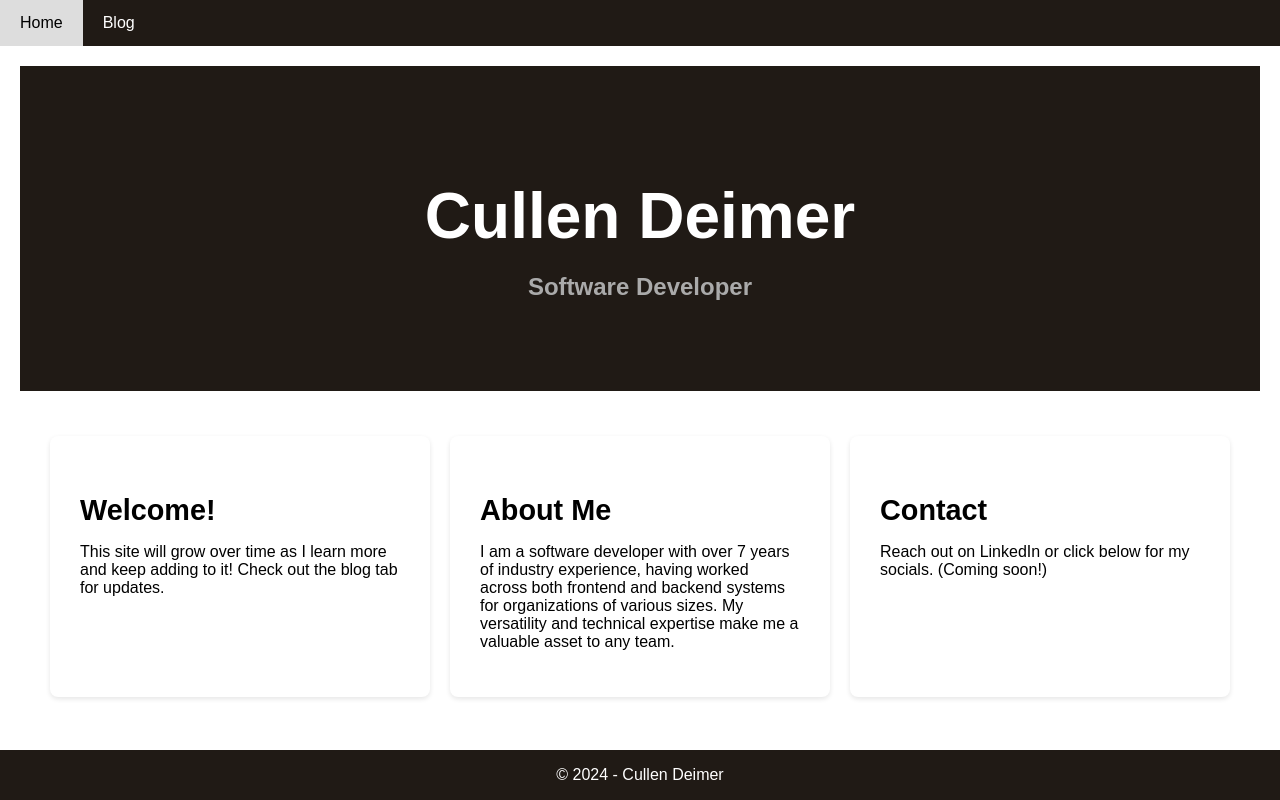
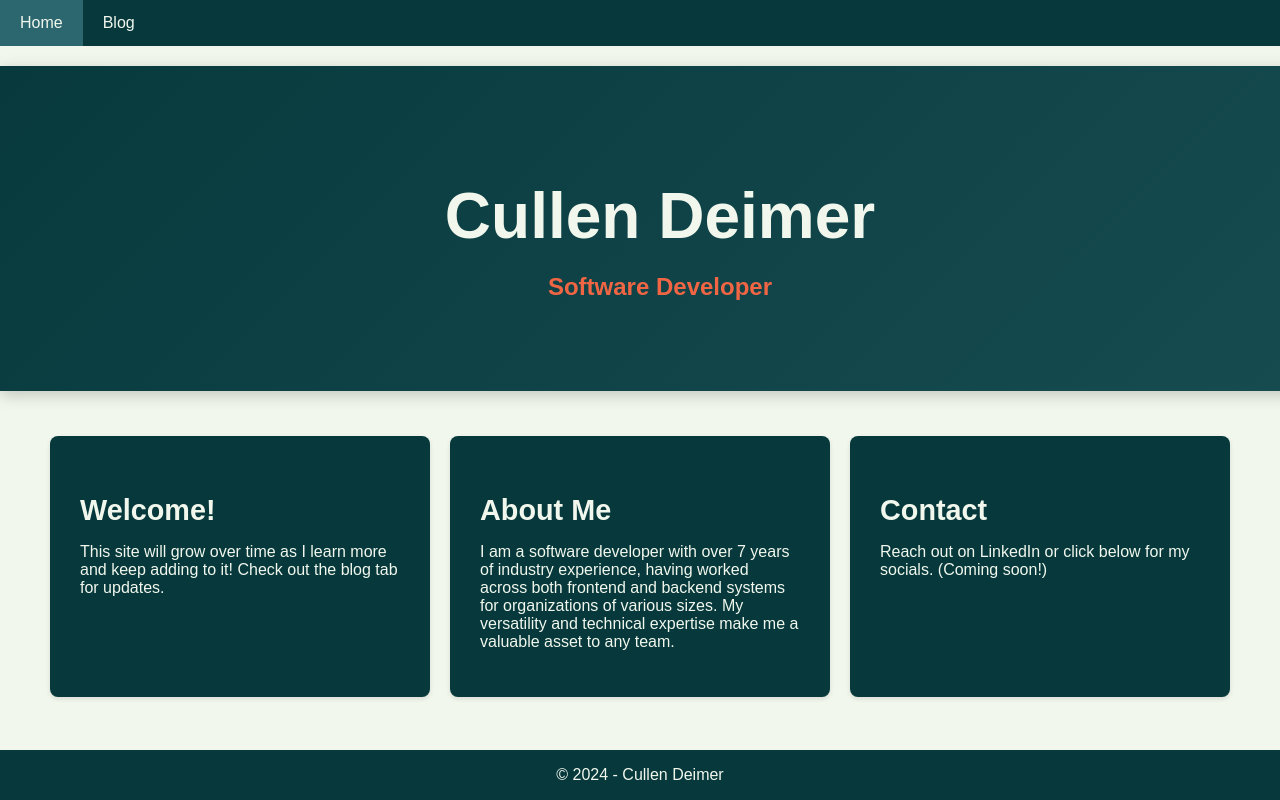
Before and after one commit to cdeimer/personal-site-2, a Django app: page / in a window 1280 px wide. Run offline with Django 5.2, Linux system fonts and the light colour scheme; parts of the project's set-up code (start-up, migrations or seed data) failed here and were passed over; some libraries are stand-ins or nearby versions.

Commit message:
css updates

```diff
--- a/django/static/css/home.css
+++ b/django/static/css/home.css
@@ -1,8 +1,19 @@
 .hero {
     text-align: center;
     padding: 70px 20px;
-    background-color: #201a15;
-    color: white;
+    border-radius: 0px;
+    background: linear-gradient(135deg, #07393c, #2C666E);
+    color: #F1F7ED;
+    box-shadow: 0 4px 15px rgba(0, 0, 0, 0.2);
+    background-size: 200% 200%;
+    position: relative;
+    width: 100vw; /* Take up the full width of the viewport including the margin */
+    margin-left: -20px; /* Adjust for the left margin */
+    background-attachment: fixed; /* Parallax effect */
+}
+
+body {
+    background: linear-gradient(135deg, #F1F7ED, #F1F7ED);
 }
 
 /* Main title styling */
@@ -14,7 +25,7 @@
 /* Subheading styling */
 .subheading {
     font-size: 1.5em;
-    color: #aaa;
+    color: #F06543;
 }
 
 /* Main content sections */
@@ -27,7 +38,8 @@
 
 /* Individual content sections */
 .content-section {
-    background-color: white;
+    background: #07393c;
+    color: #F1F7ED;
     padding: 30px;
     margin: 20px 0;
     border-radius: 8px;
@@ -35,6 +47,7 @@
     flex: 1; /* Each child takes up equal space */
     max-width: calc(33.333% - 20px); /* Each child takes up 1/3 of the space minus gap */
     box-sizing: border-box;
+    position: relative;
 }
 
 /* Section titles */
--- a/django/static/css/main.css
+++ b/django/static/css/main.css
@@ -11,7 +11,7 @@ body {
 
 /* Navbar container */
 .navbar {
-    background-color: #201a15;
+    background-color: #07393c;
     overflow: hidden;
 }
 
@@ -19,7 +19,7 @@ body {
 .navbar a {
     float: left;
     display: block;
-    color: white;
+    color: #F1F7ED;
     text-align: center;
     padding: 14px 20px;
     text-decoration: none;
@@ -27,8 +27,8 @@ body {
 
 /* Change the color of links on hover */
 .navbar a:hover {
-    background-color: #ddd;
-    color: black;
+    background-color: #2C666E;
+    color: #F1F7ED;
 }
 
 /* Right-aligned link (optional) */
@@ -50,8 +50,8 @@ body {
 }
 
 footer {
-    background-color: #201a15;
-    color: white;
+    background-color: #07393c;
+    color: #F1F7ED;
     text-align: center;
     position: fixed;
     bottom: 0;
```
